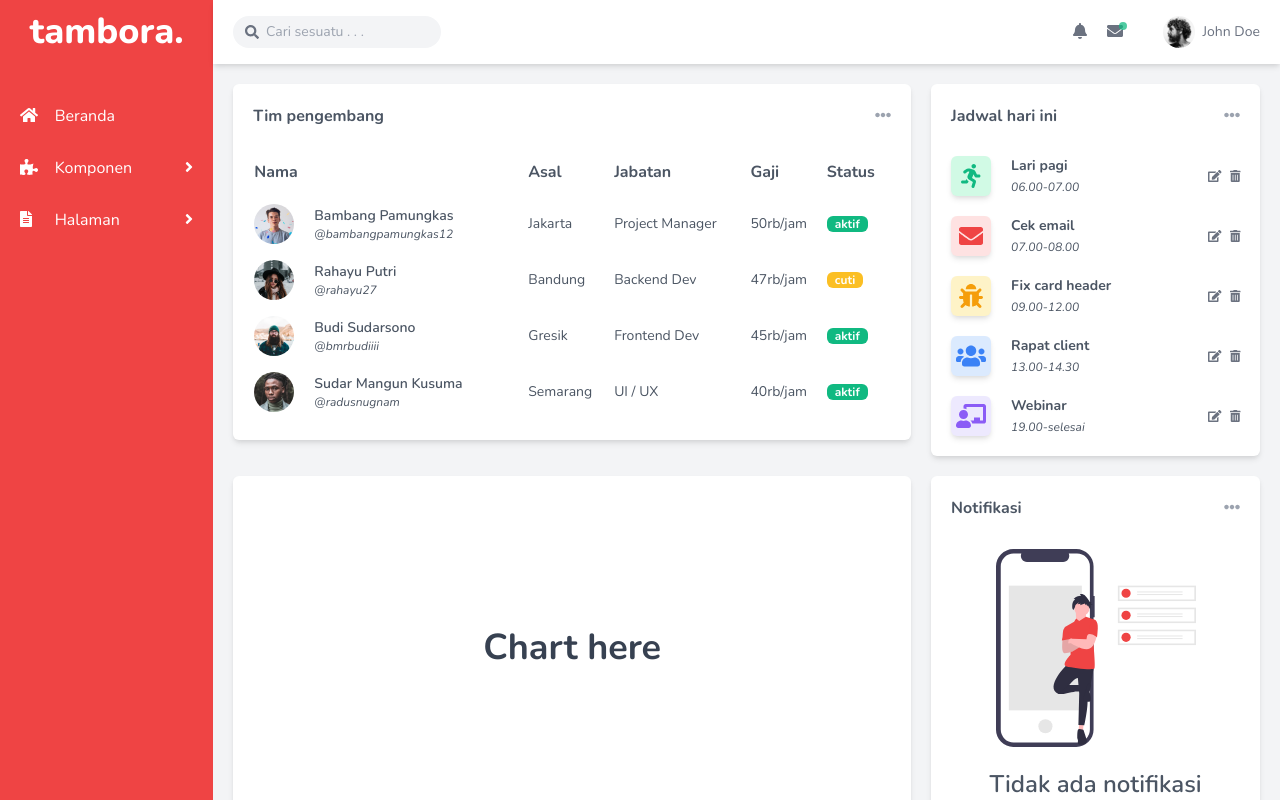
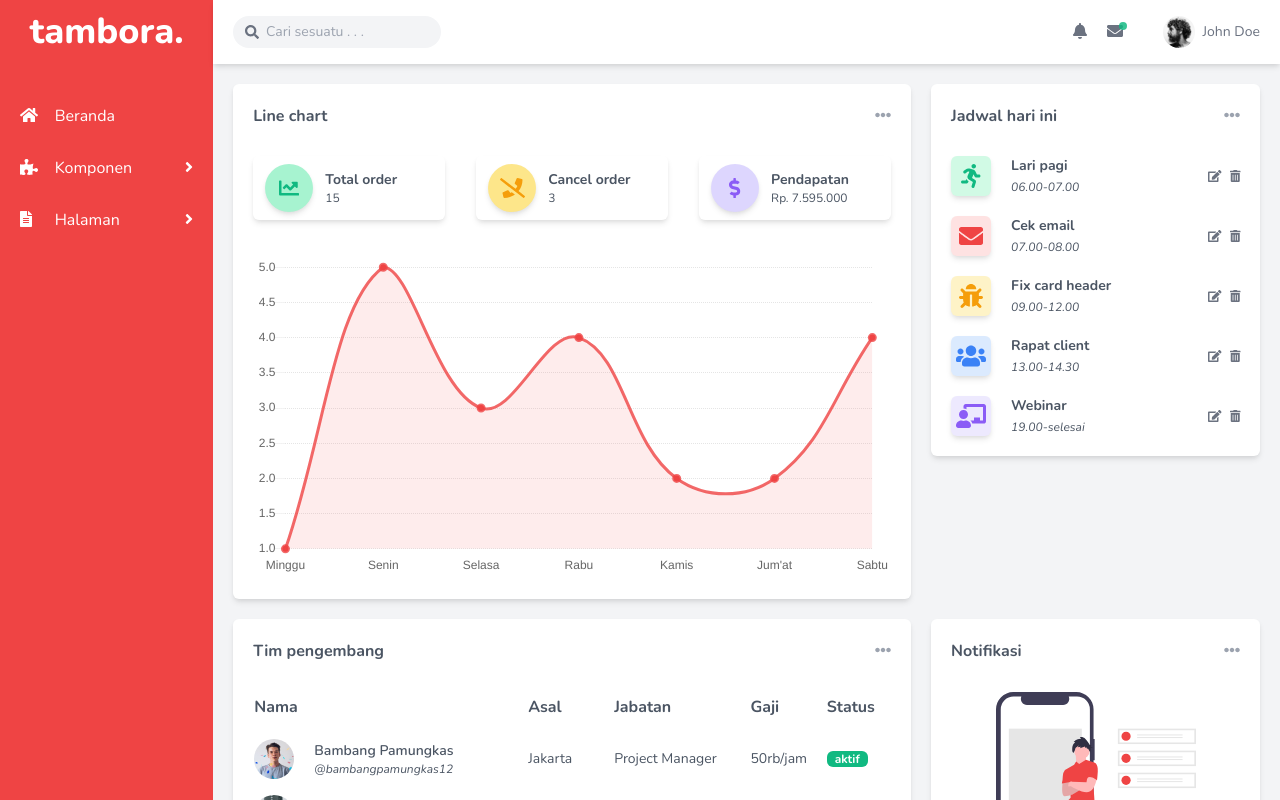
Before and after one commit to kukuhpribadi/tambora-admin-template, a Next.js app: page / in a window 1280 px wide. Shown: the top 800 px of the page. Built offline with nearby package versions, Linux system fonts and the light colour scheme.

Commit message:
menambahkan chart pada beranda

```diff
--- /dev/null
+++ b/components/Chart.js
@@ -0,0 +1,92 @@
+import {
+  faChartLine,
+  faDollarSign,
+  faEllipsisH,
+  faPhoneSlash,
+} from "@fortawesome/free-solid-svg-icons";
+import { FontAwesomeIcon } from "@fortawesome/react-fontawesome";
+import React, { useState } from "react";
+import { Line, Bar } from "react-chartjs-2";
+import ChartInfo from "./ChartInfo";
+
+const Chart = () => {
+  const data = {
+    labels: ["Minggu", "Senin", "Selasa", "Rabu", "Kamis", "Jum'at", "Sabtu"],
+    datasets: [
+      {
+        data: [1, 5, 3, 4, 2, 2, 4],
+        borderWidth: 3,
+        borderColor: "rgba(239, 68, 68, 0.8)",
+        backgroundColor: "rgba(239, 68, 68, 0.1)",
+        pointBackgroundColor: "rgba(239, 68, 68, 1)",
+        fill: true,
+      },
+    ],
+  };
+
+  const options = {
+    legend: {
+      display: false,
+    },
+    scales: {
+      xAxes: [
+        {
+          gridLines: {
+            display: false,
+          },
+        },
+      ],
+      yAxes: [
+        {
+          ticks: {
+            display: true,
+          },
+          gridLines: {
+            display: true,
+            color: "rgba(0, 0, 0, 0.1)",
+            borderDash: [1],
+            drawBorder: false,
+          },
+        },
+      ],
+    },
+  };
+
+  return (
+    <div className="card bg-white shadow-md rounded-md overflow-hidden text-gray-600">
+      {/* header */}
+      <div className=" flex justify-between items-center px-5 h-16 ">
+        <div className="font-bold ">Line chart</div>
+        <div className="text-gray-400">
+          <FontAwesomeIcon icon={faEllipsisH} />
+        </div>
+      </div>
+      {/* body */}
+      <div className="px-5 pt-2 pb-5 flex flex-col gap-10">
+        <div className="flex justify-between">
+          <ChartInfo
+            icon={faChartLine}
+            warna="green"
+            judul="Total order"
+            keterangan="15"
+          />
+          <ChartInfo
+            icon={faPhoneSlash}
+            warna="yellow"
+            judul="Cancel order"
+            keterangan="3"
+          />
+          <ChartInfo
+            icon={faDollarSign}
+            warna="purple"
+            judul="Pendapatan"
+            keterangan="Rp. 7.595.000"
+          />
+        </div>
+        <Line data={data} options={options} />
+      </div>
+    </div>
+  );
+};
+
+export default Chart;
--- /dev/null
+++ b/components/ChartInfo.js
@@ -0,0 +1,21 @@
+import { faChartLine } from "@fortawesome/free-solid-svg-icons";
+import { FontAwesomeIcon } from "@fortawesome/react-fontawesome";
+import React from "react";
+
+const ChartInfo = ({ icon, warna, judul, keterangan }) => {
+  return (
+    <div className="w-48 flex gap-3 items-center rounded-md shadow-md px-3 py-2">
+      <div
+        className={`bg-${warna}-200 text-xl text-${warna}-500 w-12 h-12 rounded-full shadow-md flex items-center justify-center`}
+      >
+        <FontAwesomeIcon icon={icon} />
+      </div>
+      <div>
+        <div className="font-bold text-sm">{judul}</div>
+        <div className="text-xs">{keterangan}</div>
+      </div>
+    </div>
+  );
+};
+
+export default ChartInfo;
--- a/package.json
+++ b/package.json
@@ -12,9 +12,11 @@
     "@fortawesome/free-solid-svg-icons": "^5.15.2",
     "@fortawesome/react-fontawesome": "^0.1.14",
     "autoprefixer": "^10.2.4",
+    "chart.js": "^2.9.4",
     "next": "10.0.6",
     "postcss": "^8.2.6",
     "react": "17.0.1",
+    "react-chartjs-2": "^2.11.1",
     "react-dom": "17.0.1",
     "tailwindcss": "^2.0.3"
   },
--- a/pages/index.js
+++ b/pages/index.js
@@ -2,6 +2,7 @@ import { faEllipsisH } from "@fortawesome/free-solid-svg-icons";
 import { FontAwesomeIcon } from "@fortawesome/react-fontawesome";
 import Myteam from "../components/Myteam";
 import Todo from "../components/Todo";
+import Chart from "../components/Chart";
 import Navbar from "../layouts/Navbar";
 import Sidebar from "../layouts/Sidebar";
 import Image from "next/image";
@@ -15,7 +16,7 @@ export default function Home() {
         {/* Main content */}
         <section className="grid grid-cols-1 lg:grid-cols-3 px-5 gap-5 mt-5">
           <div className="lg:col-span-2 ">
-            <Myteam />
+            <Chart />
           </div>
           <div>
             {/* card */}
@@ -23,8 +24,8 @@ export default function Home() {
           </div>
         </section>
         <section className="grid grid-cols-1 lg:grid-cols-3 px-5 gap-5 mt-5">
-          <div className="shadow-md rounded-md lg:col-span-2 flex justify-center items-center bg-white">
-            <div className="text-4xl font-bold text-gray-700">Chart here</div>
+          <div className="lg:col-span-2">
+            <Myteam />
           </div>
           <div>
             {/* card */}
```
Also changed, not shown: 1 other file (tests, documents, lock files or other folders).
